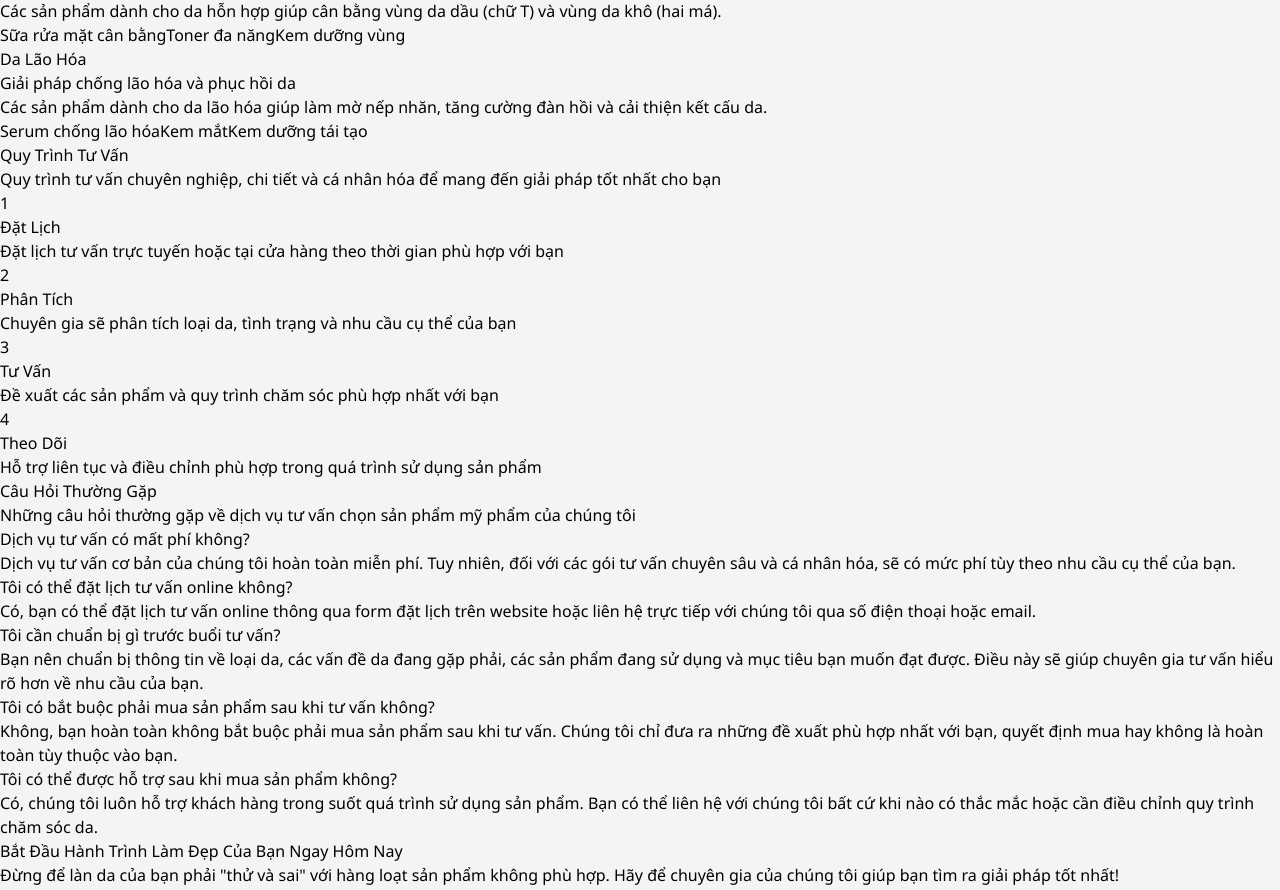
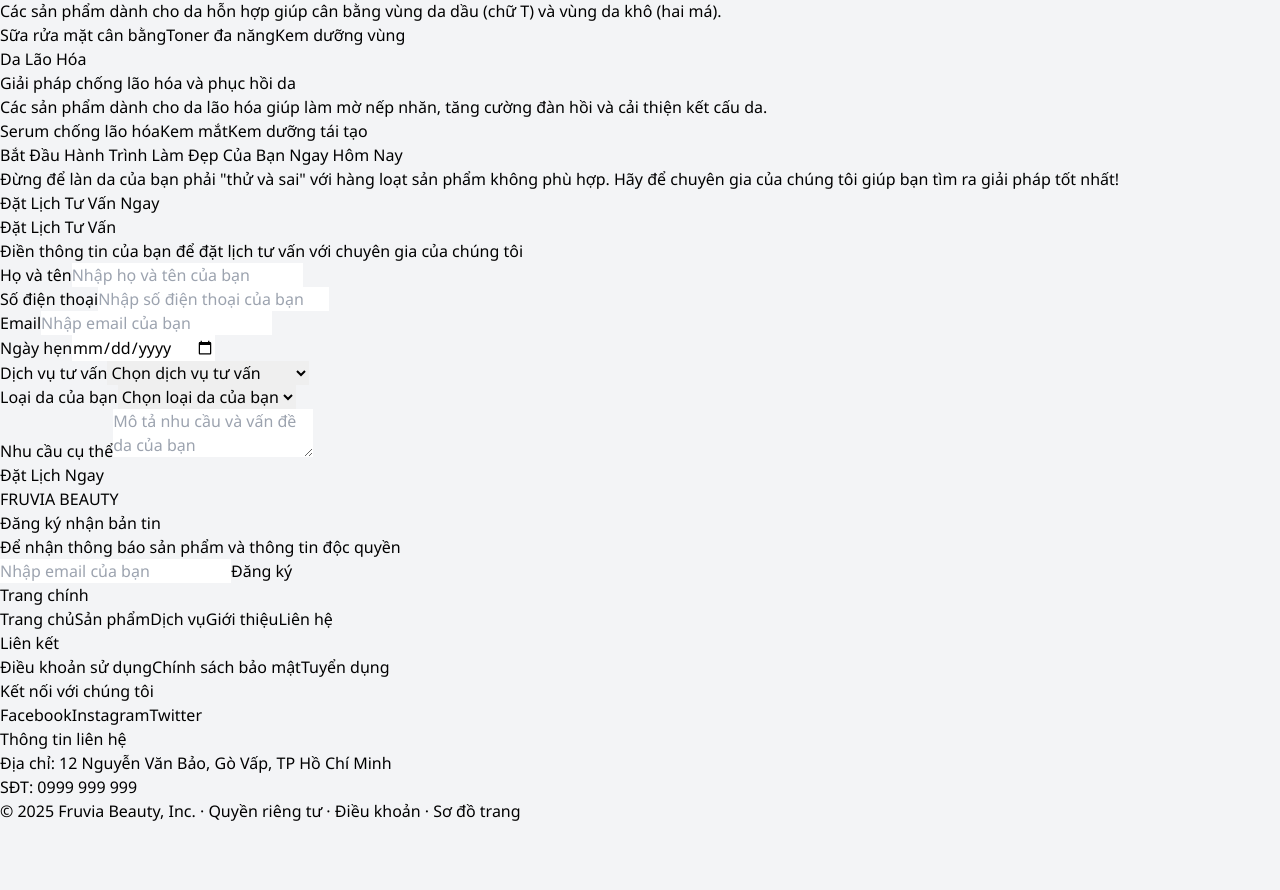
Before and after one commit to TranHongNhien04/Webdeploy, a React (Vite) app in the folder webmypham/: page /dich-vu in a window 1280 px wide. Shown: the part 2693-3583 px from the top of the page. After the commit the page ends 3516 px from the top, so only its background shows below. Built offline with nearby package versions, Linux system fonts and the light colour scheme.

Commit message:
Nhien: Cap nhat layout mau tat ca cac trang

```diff
--- a/webmypham/src/components/HomeContent.jsx
+++ b/webmypham/src/components/HomeContent.jsx
@@ -8,7 +8,7 @@ import BrandsSection from "./BrandsSection";
 
 export default function HomeContent() {
     return (
-        <div className="space-y-32"> {/* tăng khoảng cách lên 8rem (128px) */}
+        <div className="space-y-32">
             <AboutSection />
             <CategorySection />
             <BrandsSection />
--- a/webmypham/src/components/ServiceSection.jsx
+++ b/webmypham/src/components/ServiceSection.jsx
@@ -5,7 +5,6 @@ export default function ServiceSection() {
     return (
         <div className="relative bg-gradient-to-r from-[#D6EAF8] to-[#F0F0F0] text-gray-800 w-full overflow-hidden">
             <div className="flex flex-col md:flex-row items-center justify-between max-w-7xl min-h-[180px]">
-                {/* Text Section */}
                 <div className="md:w-1/2 p-8 pl-40">
                     <h2 className="text-3xl font-bold mb-4">Dịch vụ tư vấn</h2>
                     <p className="text-sm mb-6">
@@ -15,13 +14,10 @@ export default function ServiceSection() {
                         Nhận tư vấn miễn phí
                     </button>
                 </div>
-
-                {/* Images Section */}
                 <div className="relative flex justify-end h-[250px]">
                     <img
                         src={TuVan}
                         alt="Profile"
-
                     />
                 </div>
             </div>
--- a/webmypham/src/pages/Contact.jsx
+++ b/webmypham/src/pages/Contact.jsx
@@ -1,6 +1,4 @@
 import React from "react";
-import Header from "../components/Header";
-import Footer from "../components/Footer";
 
 const Contact = () => {
     return (
--- a/webmypham/src/pages/Homepage.jsx
+++ b/webmypham/src/pages/Homepage.jsx
@@ -1,7 +1,3 @@
-
-import AboutSection from '../components/AboutSection.jsx';
-import Footer from '../components/Footer.jsx';
-import Header from '../components/Header.jsx';
 import Hero from '../components/Hero.jsx';
 import HomeContent from '../components/HomeContent.jsx';
 
--- a/webmypham/src/pages/Introduce.jsx
+++ b/webmypham/src/pages/Introduce.jsx
@@ -4,7 +4,6 @@ import BackgroundImage from "../assets/img/backgrounds.png";
 function Introduce() {
   return (
     <div className=" min-h-screen py-12 px-6 mt-10" style={{ backgroundColor: '#E2F3FC' }}>
-      {/* Banner hình ảnh thương hiệu */}
       <div className="max-w-5xl mx-auto mb-10">
         <img
           src={BackgroundImage}
@@ -12,8 +11,6 @@ function Introduce() {
           className="rounded-xl shadow-lg w-full object-cover h-64 md:h-96"
         />
       </div>
-
-      {/* Nội dung chính */}
       <div className="max-w-5xl mx-auto text-center">
         <h1 className="text-4xl font-bold text-[#a67c52] mb-4">Chào mừng đến với FRUVIA BEAUTY</h1>
         <p className="text-lg text-gray-700 mb-2 italic">"Vẻ đẹp luôn hướng về tương lai"</p>
@@ -27,7 +24,6 @@ function Introduce() {
             Sản phẩm của chúng tôi được chọn lọc từ những thành phần thiên nhiên an toàn, kết hợp với công nghệ làm đẹp tiên tiến – mang lại hiệu quả cao mà vẫn giữ trọn sự dịu nhẹ cho làn da.
           </p>
 
-          {/* Giá trị cốt lõi */}
           <div className="grid md:grid-cols-3 gap-6 my-8">
             <div className="bg-[#fffaf0] p-6 rounded-lg shadow-sm hover:shadow-md transition">
               <h3 className="text-xl font-semibold text-[#d8924b] mb-2"> Tự nhiên</h3>
@@ -49,7 +45,6 @@ function Introduce() {
             </div>
           </div>
 
-          {/* CTA */}
           <div className="text-center mt-6">
             <Link
               to="/san-pham"
@@ -60,7 +55,6 @@ function Introduce() {
           </div>
         </div>
 
-        {/* Footer nhỏ xinh */}
         <div className="mt-10 text-sm text-gray-500 italic">
           Được phát triển bởi <span className="text-[#a67c52] font-semibold">Innovative Fruits</span> — vì một thế giới đẹp hơn từng ngày.
         </div>
--- a/webmypham/src/pages/Service.jsx
+++ b/webmypham/src/pages/Service.jsx
@@ -1,4 +1,3 @@
-
 const HeroSection = () => (
     <section className="relative h-[600px] mb-16 -mx-4 overflow-hidden">
         <img
@@ -25,7 +24,6 @@ const HeroSection = () => (
     </section>
 );
 
-// Component BenefitsSection
 const BenefitsSection = () => {
     const benefits = [
         {
@@ -68,7 +66,6 @@ const BenefitsSection = () => {
     );
 };
 
-// Component ServicesTabsSection
 const ServicesTabsSection = () => {
     const services = [
         {
@@ -161,7 +158,6 @@ const ServicesTabsSection = () => {
     );
 };
 
-// Component SkinTypeSection
 const SkinTypeSection = () => {
     const skinTypes = [
         {
@@ -244,51 +240,6 @@ const SkinTypeSection = () => {
     );
 };
 
-// Component ConsultationProcessSection
-const ConsultationProcessSection = () => {
-    const processes = [
-        {
-            title: "Đặt Lịch",
-            description: "Đặt lịch tư vấn trực tuyến hoặc tại cửa hàng theo thời gian phù hợp với bạn",
-        },
-        {
-            title: "Phân Tích",
-            description: "Chuyên gia sẽ phân tích loại da, tình trạng và nhu cầu cụ thể của bạn",
-        },
-        {
-            title: "Tư Vấn",
-            description: "Đề xuất các sản phẩm và quy trình chăm sóc phù hợp nhất với bạn",
-        },
-        {
-            title: "Theo Dõi",
-            description: "Hỗ trợ liên tục và điều chỉnh phù hợp trong quá trình sử dụng sản phẩm",
-        },
-    ];
-
-    return (
-        <section className="mb-16">
-            <div className="text-center mb-12">
-                <h2 className="text-3xl font-bold mb-4">Quy Trình Tư Vấn</h2>
-                <p className="text-gray-500 max-w-2xl mx-auto">
-                    Quy trình tư vấn chuyên nghiệp, chi tiết và cá nhân hóa để mang đến giải pháp tốt nhất cho bạn
-                </p>
-            </div>
-            <div className="grid grid-cols-1 md:grid-cols-4 gap-8">
-                {processes.map((process, index) => (
-                    <div key={index} className="text-center">
-                        <div className="mx-auto bg-gray-100 p-4 rounded-full w-20 h-20 flex items-center justify-center mb-4">
-                            <span className="text-xl font-bold">{index + 1}</span>
-                        </div>
-                        <h3 className="text-xl font-semibold mb-2">{process.title}</h3>
-                        <p className="text-gray-600">{process.description}</p>
-                    </div>
-                ))}
-            </div>
-        </section>
-    );
-};
-
-// Component BookingFormSection
 const BookingFormSection = () => (
     <section className="mb-16">
         <div className="max-w-3xl mx-auto border rounded-lg p-8 bg-gray-50">
@@ -389,59 +340,9 @@ const BookingFormSection = () => (
     </section>
 );
 
-// Component FAQSection
-const FAQSection = () => {
-    const faqs = [
-        {
-            question: "Dịch vụ tư vấn có mất phí không?",
-            answer:
-                "Dịch vụ tư vấn cơ bản của chúng tôi hoàn toàn miễn phí. Tuy nhiên, đối với các gói tư vấn chuyên sâu và cá nhân hóa, sẽ có mức phí tùy theo nhu cầu cụ thể của bạn.",
-        },
-        {
-            question: "Tôi có thể đặt lịch tư vấn online không?",
-            answer:
-                "Có, bạn có thể đặt lịch tư vấn online thông qua form đặt lịch trên website hoặc liên hệ trực tiếp với chúng tôi qua số điện thoại hoặc email.",
-        },
-        {
-            question: "Tôi cần chuẩn bị gì trước buổi tư vấn?",
-            answer:
-                "Bạn nên chuẩn bị thông tin về loại da, các vấn đề da đang gặp phải, các sản phẩm đang sử dụng và mục tiêu bạn muốn đạt được. Điều này sẽ giúp chuyên gia tư vấn hiểu rõ hơn về nhu cầu của bạn.",
-        },
-        {
-            question: "Tôi có bắt buộc phải mua sản phẩm sau khi tư vấn không?",
-            answer:
-                "Không, bạn hoàn toàn không bắt buộc phải mua sản phẩm sau khi tư vấn. Chúng tôi chỉ đưa ra những đề xuất phù hợp nhất với bạn, quyết định mua hay không là hoàn toàn tùy thuộc vào bạn.",
-        },
-        {
-            question: "Tôi có thể được hỗ trợ sau khi mua sản phẩm không?",
-            answer:
-                "Có, chúng tôi luôn hỗ trợ khách hàng trong suốt quá trình sử dụng sản phẩm. Bạn có thể liên hệ với chúng tôi bất cứ khi nào có thắc mắc hoặc cần điều chỉnh quy trình chăm sóc da.",
-        },
-    ];
 
-    return (
-        <section className="mb-16">
-            <div className="text-center mb-12">
-                <h2 className="text-3xl font-bold mb-4">Câu Hỏi Thường Gặp</h2>
-                <p className="text-gray-500 max-w-2xl mx-auto">
-                    Những câu hỏi thường gặp về dịch vụ tư vấn chọn sản phẩm mỹ phẩm của chúng tôi
-                </p>
-            </div>
-            <div className="max-w-3xl mx-auto space-y-4">
-                {faqs.map((faq, index) => (
-                    <div key={index} className="border rounded-lg p-4">
-                        <h3 className="font-semibold text-lg mb-2">{faq.question}</h3>
-                        <p className="text-gray-600">{faq.answer}</p>
-                    </div>
-                ))}
-            </div>
-        </section>
-    );
-};
-
-// Component CTASection
 const CTASection = () => (
-    <section className="bg-gradient-to-r from-gray-800 to-black rounded-lg p-8 text-white text-center">
+    <section className="bg-gradient-to-r from-gray-800 to-black rounded-lg p-8 text-white text-center mb-5">
         <h2 className="text-3xl font-bold mb-4">Bắt Đầu Hành Trình Làm Đẹp Của Bạn Ngay Hôm Nay</h2>
         <p className="max-w-2xl mx-auto mb-8 text-gray-200">
             Đừng để làn da của bạn phải "thử và sai" với hàng loạt sản phẩm không phù hợp. Hãy để chuyên gia của chúng tôi giúp bạn tìm ra giải pháp tốt nhất!
@@ -452,7 +353,6 @@ const CTASection = () => (
     </section>
 );
 
-// Component chính
 export default function Service() {
     return (
         <div className="container mx-auto px-4 py-0">
@@ -460,8 +360,6 @@ export default function Service() {
             <BenefitsSection />
             <ServicesTabsSection />
             <SkinTypeSection />
-            <ConsultationProcessSection />
-            <FAQSection />
             <CTASection />
             <BookingFormSection />
         </div>
```
Also changed, not shown: webmypham/src/components/Footer.jsx (+0 -12 lines), webmypham/src/components/Header.jsx (+9 -6 lines), webmypham/src/components/ProductGrid.jsx (+7 -55 lines), 1 other file (tests, documents, lock files or other folders).
